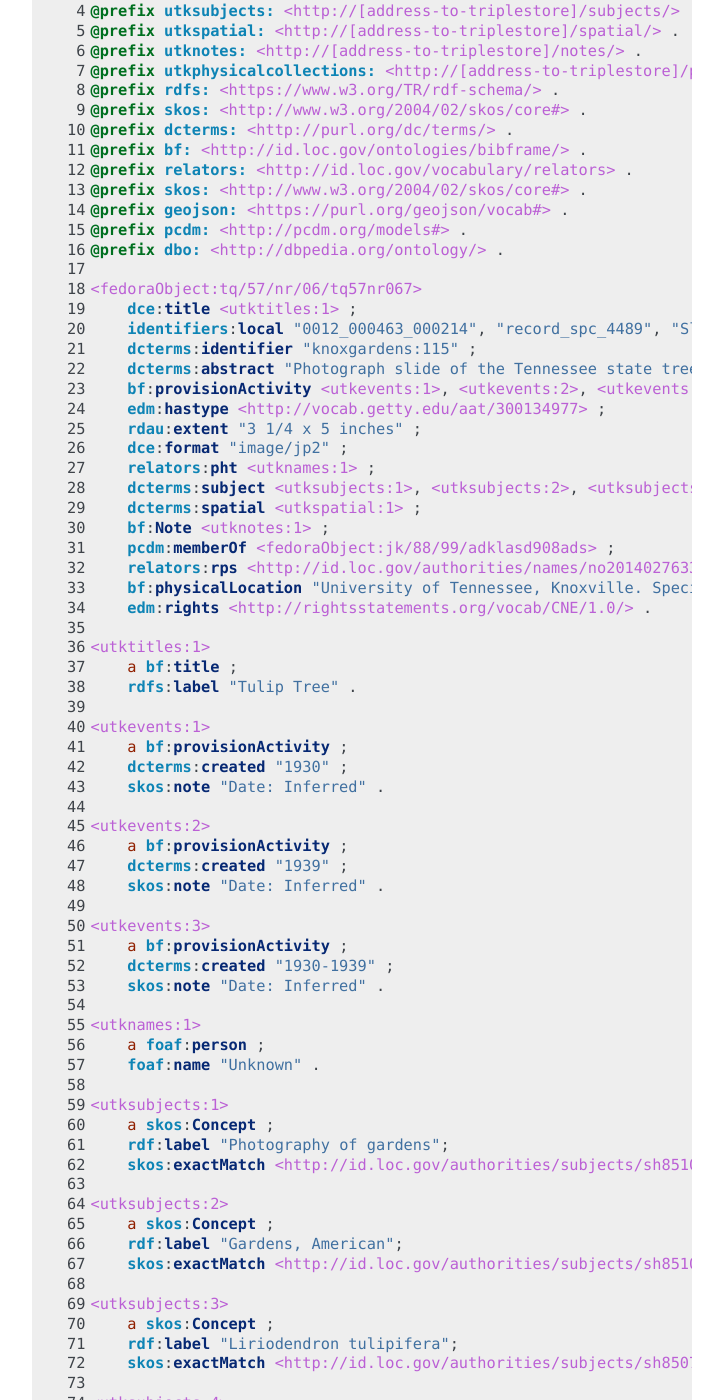
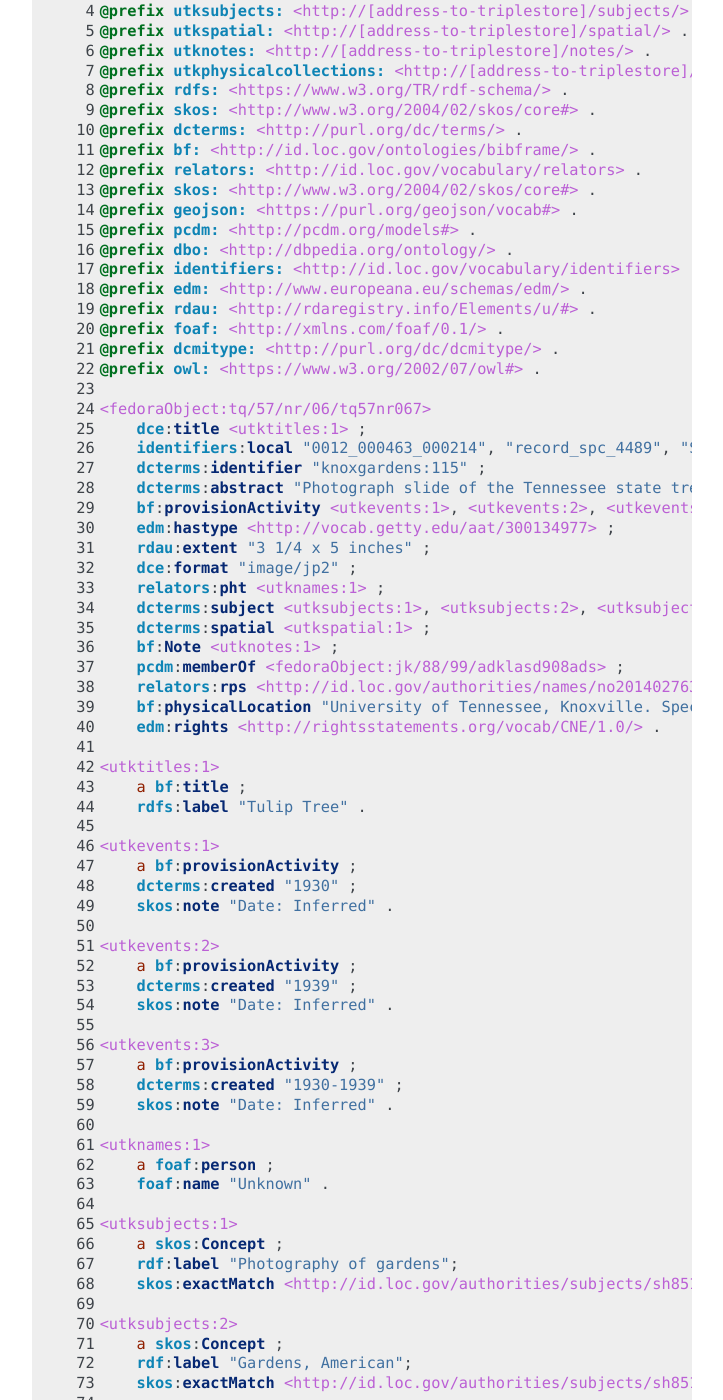
Before and after one commit to markpbaggett/utk_hyrax_review_docs, a Sphinx documentation site: the page built from docs/source/demo1/7_mods_to_rdf.rst, in a window 1280 px wide and 1400 px high, scrolled down 9635 px. Shown: the whole window, without its empty margins (388-1111 px from the left). Built offline with Sphinx 7.4.7, drawn with Linux system fonts in a browser that asks for light colours; some of the changed text lies outside the part shown.

Commit message:
Add missing namespaces.

```diff
--- a/docs/source/demo1/7_mods_to_rdf.rst
+++ b/docs/source/demo1/7_mods_to_rdf.rst
@@ -465,6 +465,12 @@ Complex Mappings Option
     @prefix geojson: <https://purl.org/geojson/vocab#> .
     @prefix pcdm: <http://pcdm.org/models#> .
     @prefix dbo: <http://dbpedia.org/ontology/> .
+    @prefix identifiers: <http://id.loc.gov/vocabulary/identifiers> .
+    @prefix edm: <http://www.europeana.eu/schemas/edm/> .
+    @prefix rdau: <http://rdaregistry.info/Elements/u/#> .
+    @prefix foaf: <http://xmlns.com/foaf/0.1/> .
+    @prefix dcmitype: <http://purl.org/dc/dcmitype/> .
+    @prefix owl: <https://www.w3.org/2002/07/owl#> .
 
     <fedoraObject:tq/57/nr/06/tq57nr067>
         dce:title <utktitles:1> ;
```
